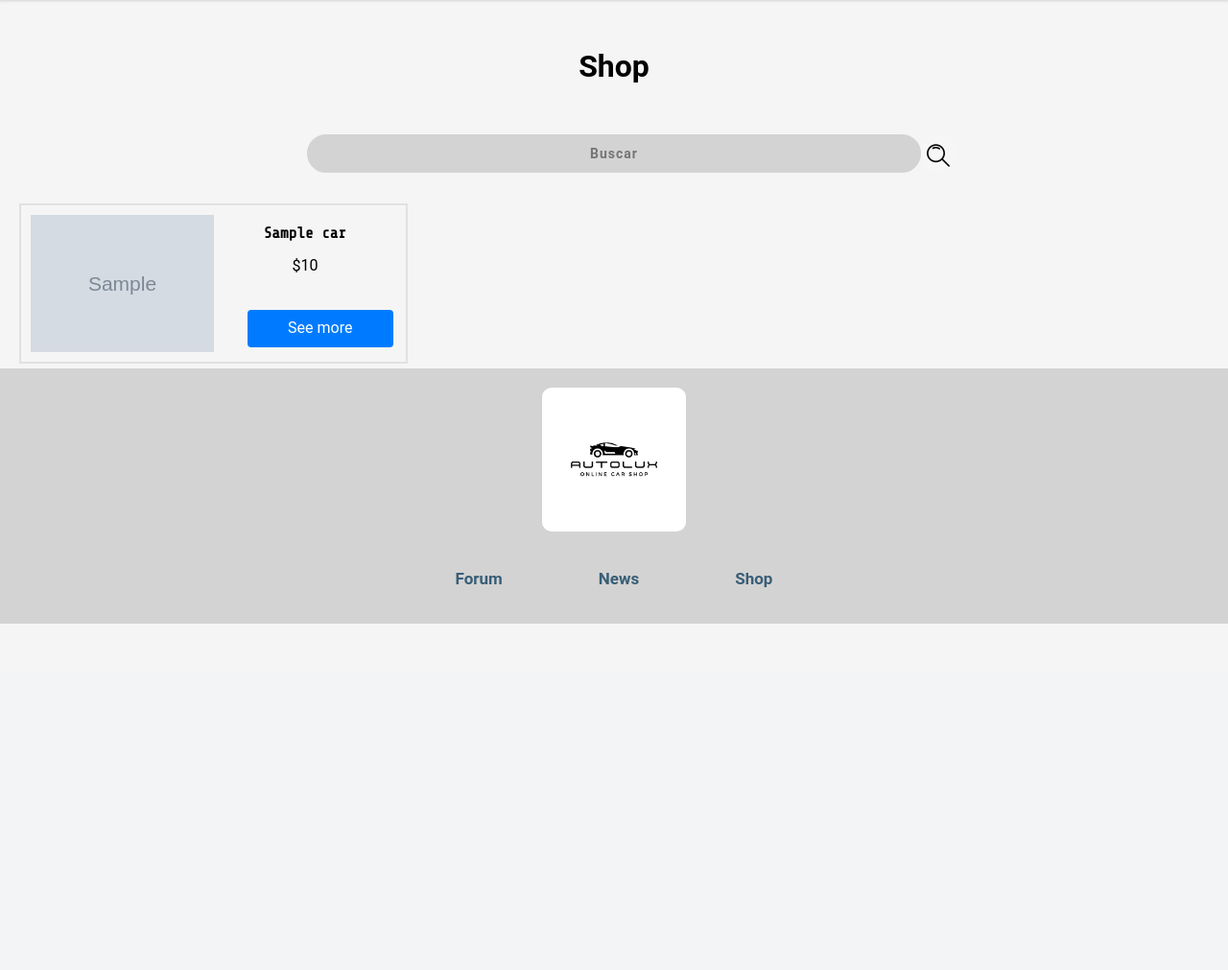
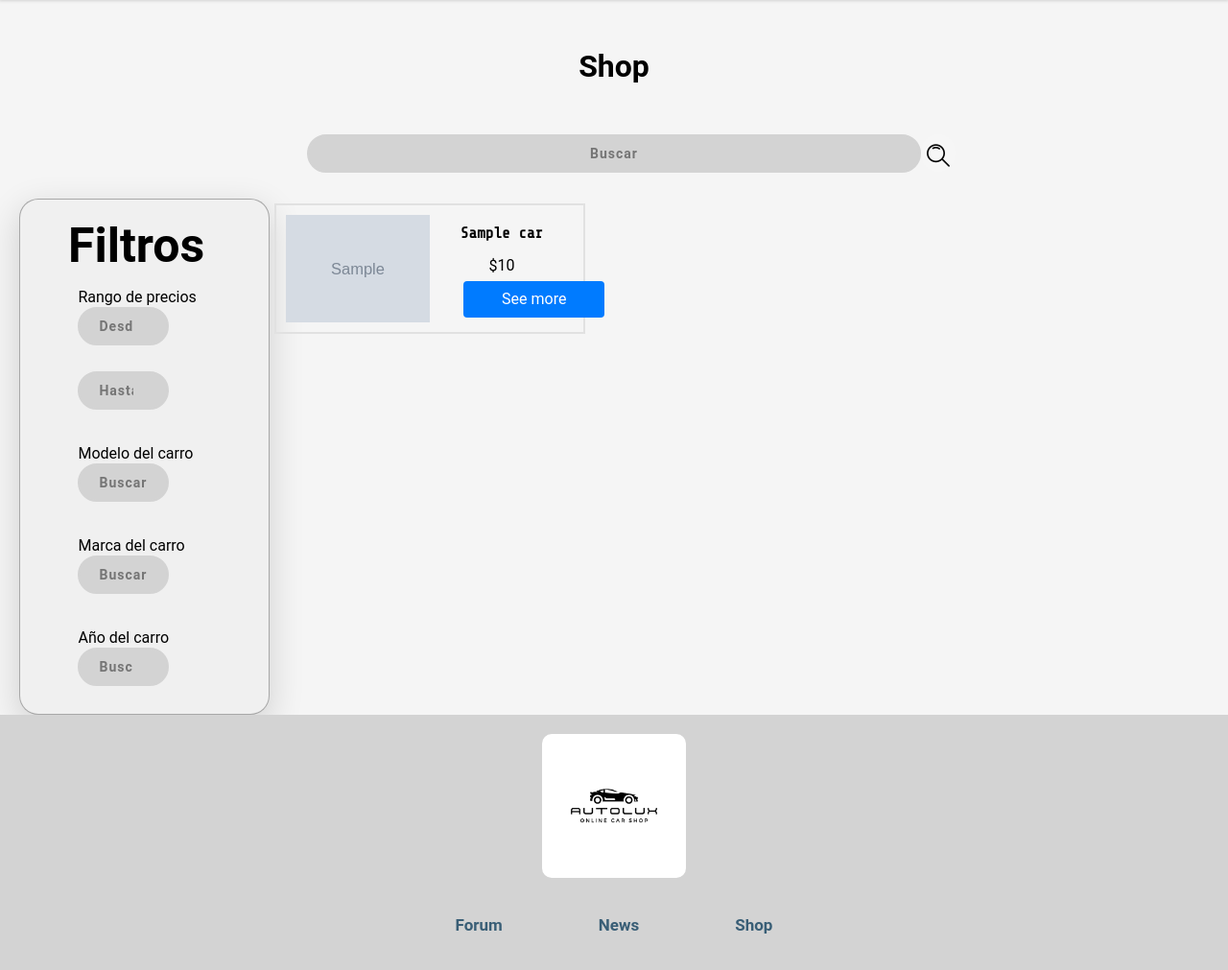
Before and after one commit to leonardocandio/AutoLux, a Flask app: page /shop/ in a window 1280 px wide. Shown: the part 100-1111 px from the top of the page at 96% size. Before the commit the page ends 750 px from the top, so only its background shows below. Run offline with Flask 2, Linux system fonts and the light colour scheme; a user stored in the database is signed in; tables that the repository leaves empty hold one stand-in row (values such as "Sample post"); grey boxes marked "Sample" are stand-in pictures.

Commit message:
feat(backend): filtro por precio, marca, modelo y año

```diff
--- a/app/blueprints/shop/shop_routes.py
+++ b/app/blueprints/shop/shop_routes.py
@@ -1,11 +1,11 @@
-from flask import render_template, abort
+from flask import render_template, abort, request
 from flask_login import current_user, login_required
 
 from app.blueprints.shop.controller import shop
 from .models.car import Car
 from .models.brand import Brand
 from ..auth.models.role import Permission
-from .filter import filter
+from .filter import filter, filter_by
 
 
 @shop.route('/')
@@ -25,6 +25,29 @@ def product_page(car_id):
     car = Car.query.filter_by(id=car_id).first()
     return render_template('review_car.html', car=car)
 
+@shop.route('/filter', methods=['GET'])
+def filter_by_params():
+    start_price = request.args.get('start_price_filter')
+    end_price = request.args.get('end_price_filter')
+    model = request.args.get('model_filter')
+    brand = request.args.get('brand_filter')
+    year = request.args.get('year_filter')
+
+    cars = Car.query.all()
+    if(start_price != "" and end_price  != ""):
+        cars = filter_by(cars, 'price', [int(start_price), int(end_price)])
+
+    if(model != ""):
+        cars = filter_by(cars, 'model', model)
+
+    if(brand != ""):
+        cars = filter_by(cars, 'brand', brand)
+
+    if(year != ""):
+        cars = filter_by(cars, 'year', int(year))
+
+    return render_template('shop.html', cars=cars)
+
 
 @shop.app_context_processor
 def inject_permissions():
--- a/app/blueprints/shop/templates/shop.html
+++ b/app/blueprints/shop/templates/shop.html
@@ -9,6 +9,27 @@
         background-color: rgba(255, 255, 255, 0.1);
         cursor: pointer;
     }
+    .filter-container{
+        padding-left: 20px;
+    }
+    .filter-content{
+        padding-left: 50px;
+        width: 85%;
+        border: 1px solid rgba(0, 0, 0, 0.3);
+        box-shadow: 0 11px 35px 2px rgba(0, 0, 0, 0.14);
+        border-radius: 20px;
+        height: 67vh;
+        background-color: rgba(240, 240, 240, 1);
+    }
+    .filter-title{
+        font-size: 50px;
+        padding-top: 20px;
+        font-weight: 600;
+        margin: 0;
+    }
+    label{
+        margin:0;
+    }
 </style>
     <h1 class="center">Shop</h1>
     <div style="text-align: center;">
@@ -17,7 +38,75 @@
             <img src="{{ url_for('static', filename='image/buscar.png') }}">
         </button>
     </div>
-    <div class="cont-shop">
+
+    <div style="display:flex">
+
+
+        <div style="width: 20%" class="filter-container">
+            <div class="filter-content">
+                <p class="filter-title">Filtros</p>
+                <ul>
+                    <form method="GET" action="filter">
+                    <li>
+                        <label>Rango de precios</label>
+                        <div></div>
+                        <input name="start_price_filter" placeholder="Desde" type="number" step="50" min="100" max="100000" class="form-control" id="search-input" style="width: 50%; margin-left: 0px;" placeholder="">
+
+                        <input name="end_price_filter" placeholder="Hasta" type="number" step="50" min="100" max="100000" class="form-control" id="search-input" style="width: 50%; margin-left: 0px;" placeholder="">
+
+                    </li>
+
+                    <li>
+                        <label for="model_filter">Modelo del carro</label><br>
+                        <input name="model_filter" type="text" class="form-control" id="search-input" style="width: 50%; margin-left: 0px;" placeholder="Buscar">
+                    </li>
+
+                    <li>
+                        <label for="brand_filter">Marca del carro</label><br>
+                        <input name="brand_filter" type="text" class="form-control" id="search-input" style="width: 50%; margin-left: 0px;" placeholder="Buscar">
+                    </li>
+
+                    <li>
+                        <label for="year_filter">Año del carro</label><br>
+                        <input name="year_filter" type="number" class="form-control" id="search-input" style="width: 50%; margin-left: 0px;" placeholder="Buscar">
+                    </li>
+
+                    <li>
+                        <button class="btn" type="submit">Filtar</button>
+                    </li>
+                    </form>
+                </ul>
+            </div>
+        </div>
+
+        <!-- <script type="text/javascript">
+            const form = document.getElementById('filter-form')
+            form.addEventListener('submit', (e) => {
+                const start_price = document.getElementById('price-start-filter').value
+                const end_price = document.getElementById('price-end-filter').value
+                const model = document.getElementById('model-filter').value
+                const brand = document.getElementById('brand-filter').value
+                const year = document.getElementById('year-filter').value
+
+                const url = "shop/filter"
+
+                const data = {
+                    'start_price': start_price,
+                    'end_price': end_price,
+                    'model': model,
+                    'brand': brand,
+                    'year': year
+                }
+                fetch(url, {
+                    method: 'GET',
+                    body: JSON.stringify(data)
+                })
+
+            })
+        </script> -->
+
+
+        <div class="cont-shop" style="width: 80%">
             <div class="lista-tienda">
                 {% for car in cars %}
                     <div class="cars-shop">
@@ -40,6 +129,14 @@
             </div>
         </div>
 
+
+
+
+
+    </div>
+
+
+
     <script type="text/javascript">
 
         function search(){
@@ -47,6 +144,8 @@
             window.location.replace("/shop/search/" + value);
         }
 
+
+
     </script>
 
 
```
Also changed, not shown: app/blueprints/shop/filter.py (+33 -0 lines). Lines whose indentation alone changed are shown as unchanged.
